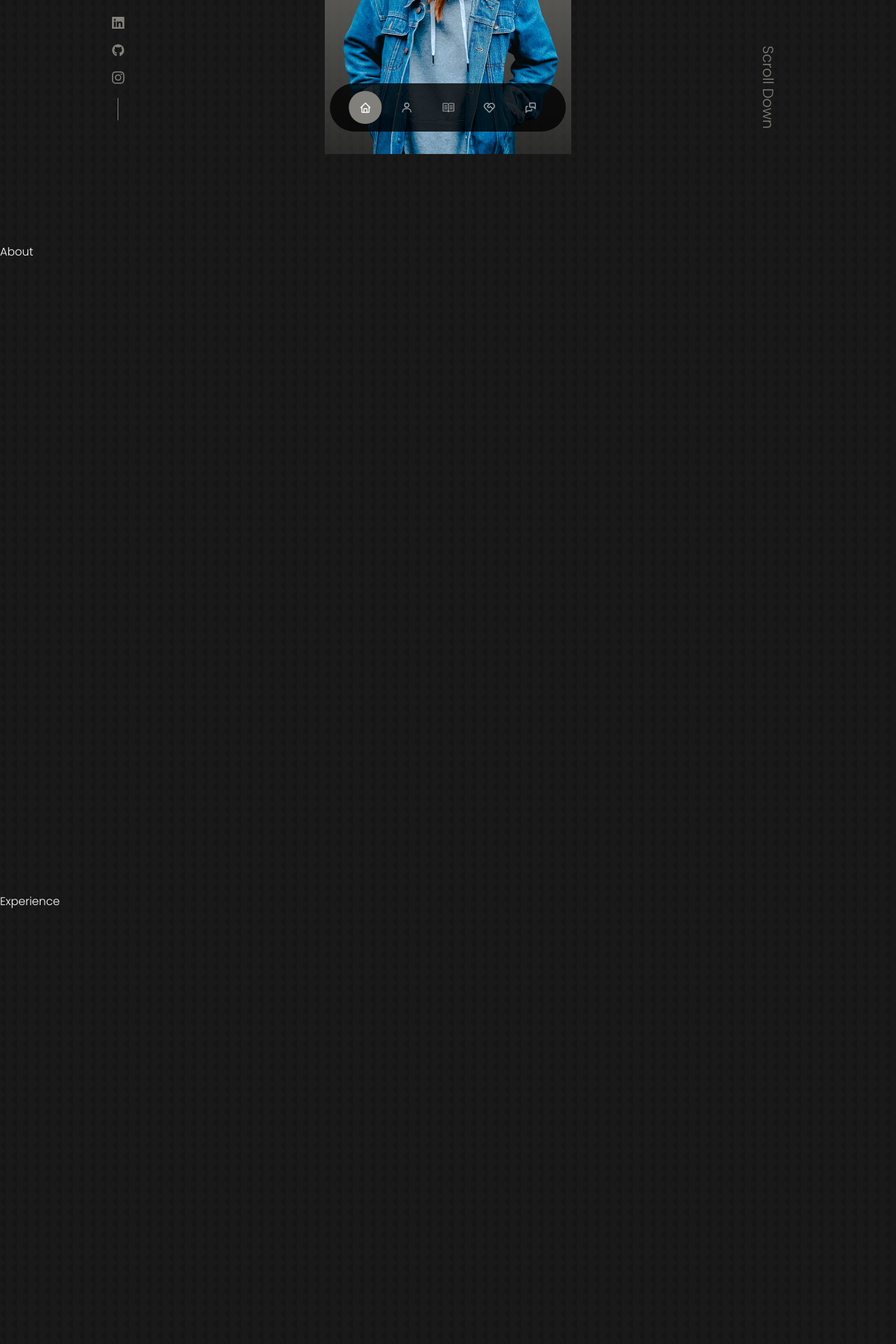
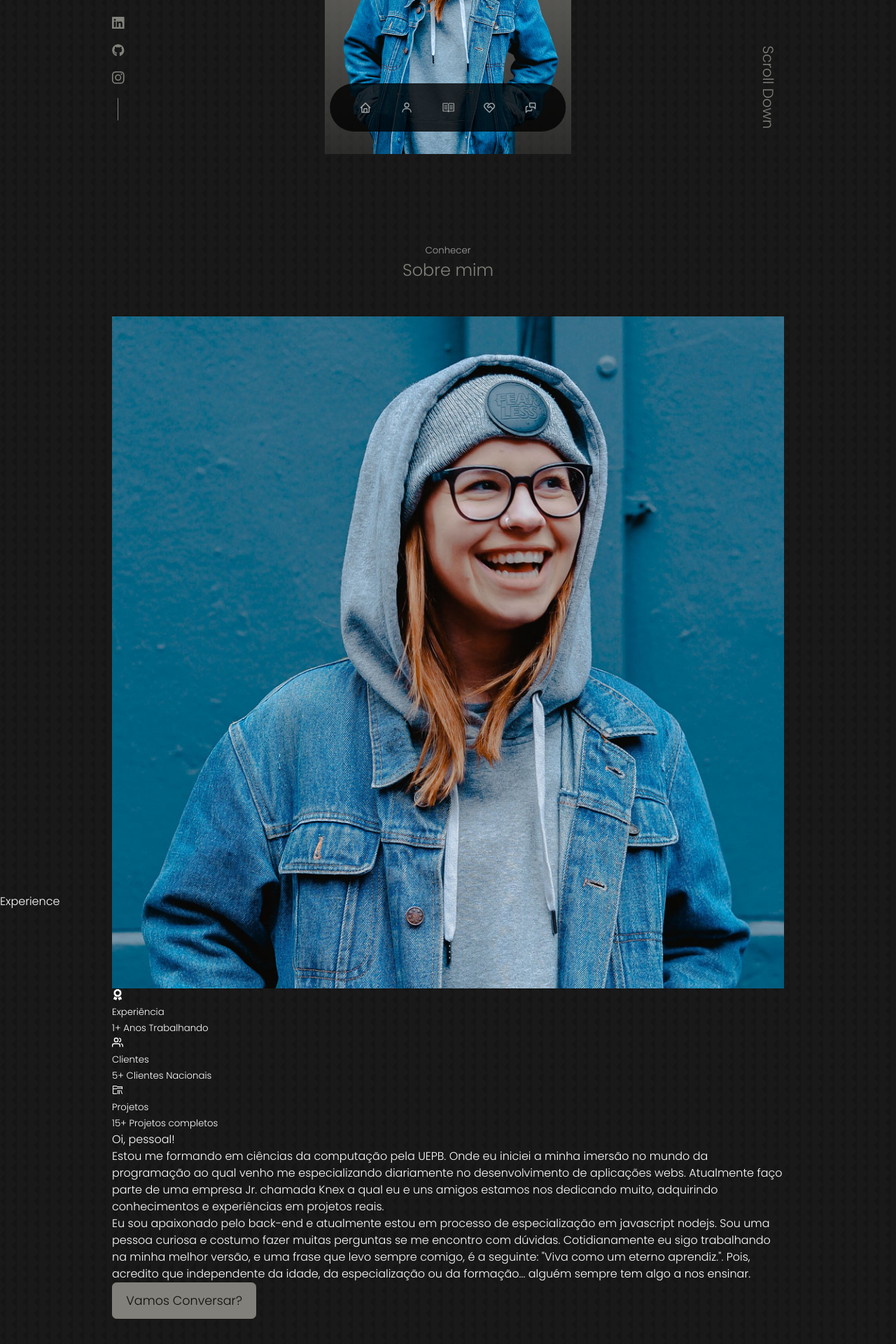
Before and after one commit to jardeylsonJacinto/project-my-portfolio, a React (Create React App) app: page / in a window 1280 px wide. Shown: the part 580-2500 px from the top of the page at 70% size. Built offline with nearby package versions, Linux system fonts and the light colour scheme.

Commit message:
feat: About Component JSX

```diff
--- a/src/components/about/About.jsx
+++ b/src/components/about/About.jsx
@@ -1,9 +1,55 @@
 import React from 'react';
 import './about.css';
+import ME from '../../assets/me-about.jpg';
+import { FaAward } from 'react-icons/fa';
+import { FiUsers } from 'react-icons/fi';
+import { VscFolderLibrary } from 'react-icons/vsc';
 
 const About = () => {
   return (
-    <section id='about'>About</section>
+    <section id='about'>
+      <h5>Conhecer</h5>
+      <h2>Sobre mim</h2>
+
+      <div className="container about__container">
+        <div className="about__me">
+          <div className="about__me-image">
+            <img src={ME} alt="Sobre a imagem" />
+          </div>
+        </div>
+
+        <div className="about__content">
+          <div className="about__cards">
+            <article className="about__card">
+              <FaAward className='about__icon' />
+              <h5>Experiência</h5>
+              <small>1+ Anos Trabalhando</small>
+            </article>
+
+            <article className="about__card">
+              <FiUsers className='about__icon' />
+              <h5>Clientes</h5>
+              <small>5+ Clientes Nacionais</small>
+            </article>
+
+            <article className="about__card">
+              <VscFolderLibrary className='about__icon' />
+              <h5>Projetos</h5>
+              <small>15+ Projetos completos</small>
+            </article>
+
+            <p>Oi, pessoal! <br />
+
+              Estou me formando em ciências da computação pela UEPB. Onde eu iniciei a minha imersão no mundo da programação ao qual venho me especializando diariamente no desenvolvimento de aplicações webs. Atualmente faço parte de uma empresa Jr. chamada Knex a qual eu e uns amigos estamos nos dedicando muito, adquirindo conhecimentos e experiências em projetos reais. <br />
+
+              Eu sou apaixonado pelo back-end e atualmente estou em processo de especialização em javascript nodejs. Sou uma pessoa curiosa e costumo fazer muitas perguntas se me encontro com dúvidas. Cotidianamente eu sigo trabalhando na minha melhor versão, e uma frase que levo sempre comigo, é a seguinte: "Viva como um eterno aprendiz.". Pois, acredito que independente da idade, da especialização ou da formação... alguém sempre tem algo a nos ensinar.</p>
+
+            <a href="#contact" className='btn btn-primary'>Vamos Conversar?</a>
+          </div>
+        </div>
+      </div>
+
+    </section>
   )
 }
 
--- a/src/components/header/Header.jsx
+++ b/src/components/header/Header.jsx
@@ -7,7 +7,7 @@ import ME from '../../assets/me.png';
 
 const Header = () => {
   return (
-    <header>
+    <header id='index'>
       <div className="container header__container">
         <h4>Olá! eu sou</h4>
         <h1>Jardeylson Jacinto</h1>
@@ -16,7 +16,7 @@ const Header = () => {
         <HeaderSocials />
 
         <div className="me">
-          <img src={ME} alt="profile" />
+          <img src={ME} alt="Perfil" />
         </div>
 
         <a href="#contact" className="scroll__down">Scroll Down</a>
--- a/src/components/nav/Nav.jsx
+++ b/src/components/nav/Nav.jsx
@@ -13,7 +13,7 @@ const Nav = () => {
   const [activeNav, setActiveNav] = useState('#');
   return (
     <nav>
-      <a href="#" onClick={() => setActiveNav('#')} className={activeNav === '#' ? 'active' : ''}><BiHome /></a>
+      <a href="#index" onClick={() => setActiveNav('#')} className={activeNav === '#index' ? 'active' : ''}><BiHome /></a>
       <a href="#about" onClick={() => setActiveNav('#about')} className={activeNav === '#about' ? 'active' : ''}><BiUser /></a>
       <a href="#experience" onClick={() => setActiveNav('#experience')} className={activeNav === '#experience' ? 'active' : ''}><GoBook /></a>
       <a href="#services" onClick={() => setActiveNav('#services')} className={activeNav === '#services' ? 'active' : ''}><RiServiceLine /></a>
```
